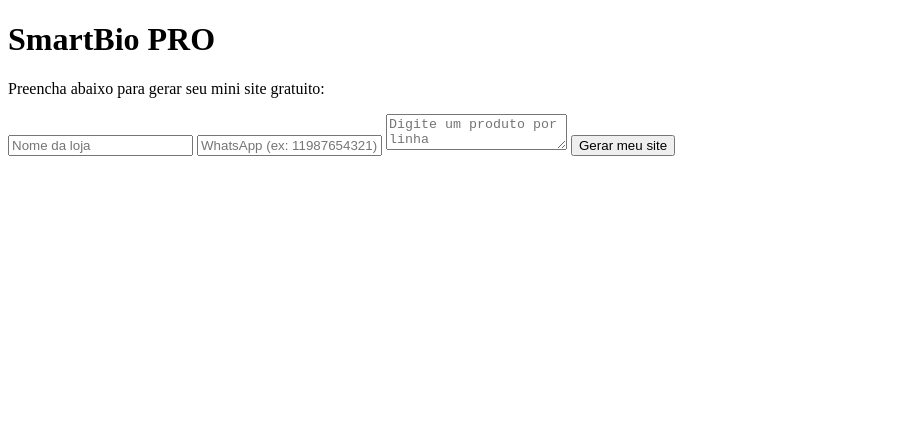
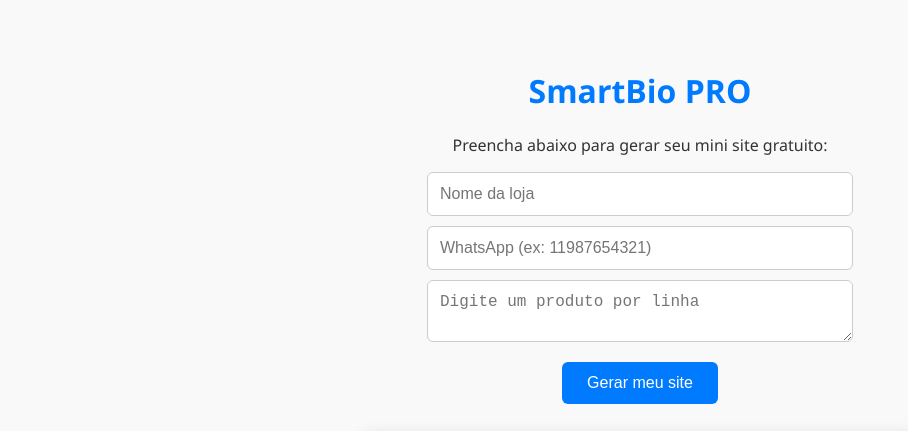
Before and after one commit to jonataalmeida/smartbio-pro, a plain HTML site: page index.html in a window 1280 px wide. Shown: the whole page, without its empty margins (0-908 px from the left). Drawn offline with Linux system fonts and the light colour scheme.

Commit message:
Update style.css

```diff
--- a/style.css
+++ b/style.css
@@ -1,35 +1,57 @@
 body {
-  font-family Arial, sans-serif;
-  background #f2f2f2;
-  padding 40px;
-  text-align center;
+  font-family: 'Segoe UI', Tahoma, Geneva, Verdana, sans-serif;
+  background: #f9f9f9;
+  padding: 40px;
+  text-align: center;
+  color: #333;
+}
+
+h1 {
+  color: #007bff;
 }
 
 input, textarea {
-  width 90%;
-  max-width 400px;
-  padding 10px;
-  margin 10px auto;
-  display block;
-  border-radius 5px;
-  border 1px solid #ccc;
+  width: 90%;
+  max-width: 400px;
+  padding: 12px;
+  margin: 10px auto;
+  display: block;
+  border-radius: 6px;
+  border: 1px solid #ccc;
+  font-size: 16px;
 }
 
 button {
-  padding 10px 20px;
-  background #007bff;
-  color white;
-  border none;
-  border-radius 5px;
-  cursor pointer;
+  padding: 12px 25px;
+  background: #007bff;
+  color: white;
+  border: none;
+  border-radius: 6px;
+  cursor: pointer;
+  font-size: 16px;
+  margin-top: 10px;
+}
+
+button:hover {
+  background: #0056b3;
 }
 
 #resultado {
-  margin-top 30px;
-  background white;
-  padding 20px;
-  border-radius 10px;
-  max-width 500px;
-  margin-left auto;
-  margin-right auto;
+  margin-top: 30px;
+  background: white;
+  padding: 30px;
+  border-radius: 10px;
+  max-width: 500px;
+  margin-left: auto;
+  margin-right: auto;
+  box-shadow: 0 0 15px rgba(0,0,0,0.1);
 }
+
+a {
+  color: #007bff;
+  text-decoration: none;
+}
+
+a:hover {
+  text-decoration: underline;
+}
```
